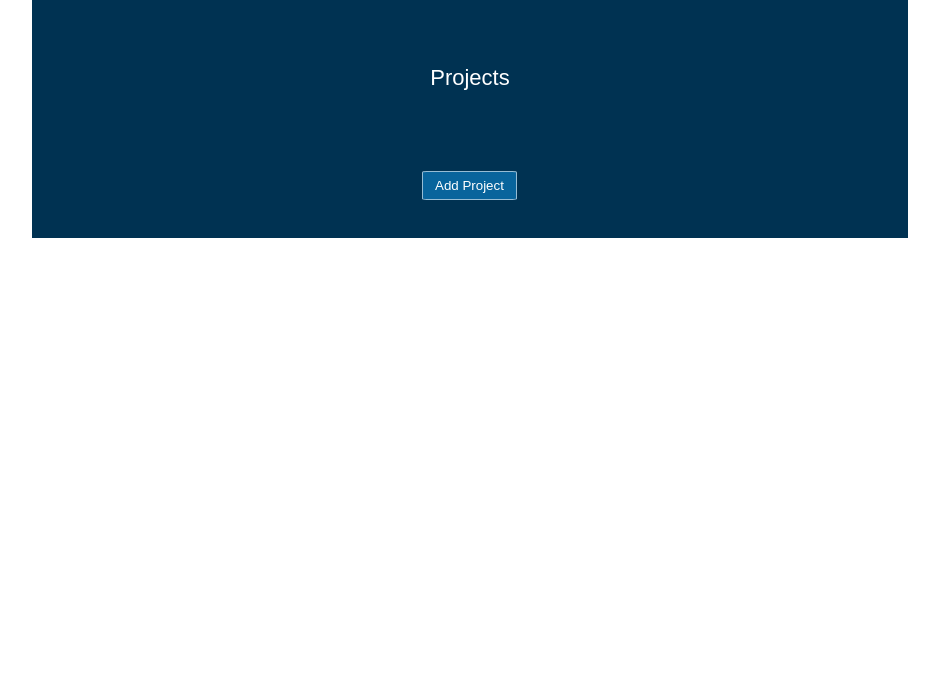
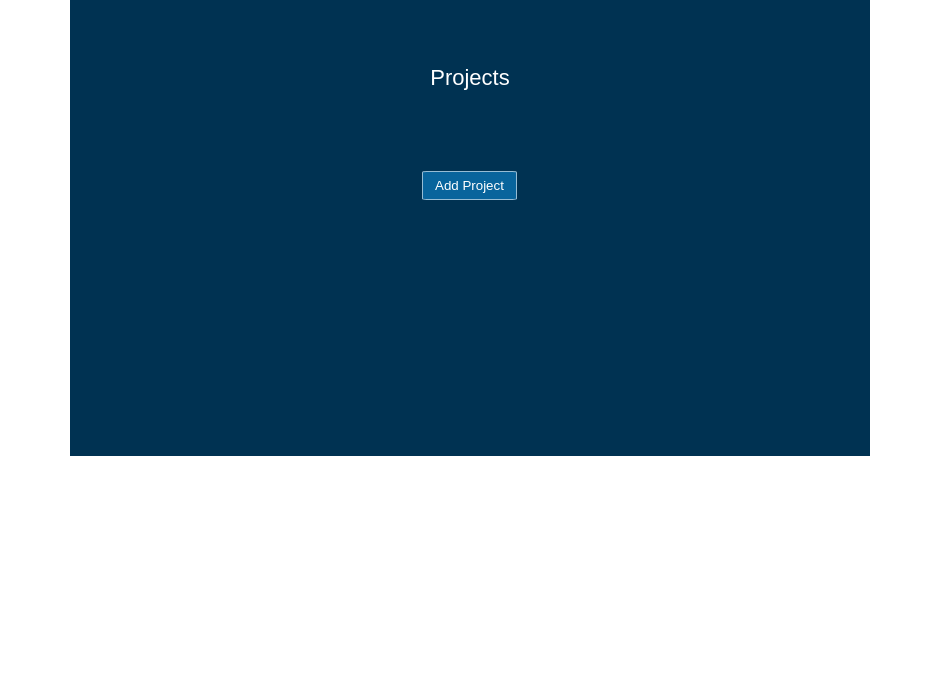
Before and after one commit to buwituze/Containerizing_Web_Application, a plain HTML site: page index.html in a window 1280 px wide. Shown: the part 112-800 px from the top of the page, without its empty margins (170-1109 px from the left). Drawn offline with nearby package versions, Linux system fonts and the light colour scheme.

Commit message:
updating css

```diff
--- a/CSS/index.css
+++ b/CSS/index.css
@@ -6,7 +6,7 @@ body {
 .container {
     max-width: 800px;
     margin: 0 auto;
-    padding: 3%;
+    padding: 3% 0% 20% 0%;
 }
 
 h1 {
```
Also changed, not shown: index.html (+4 -4 lines).
